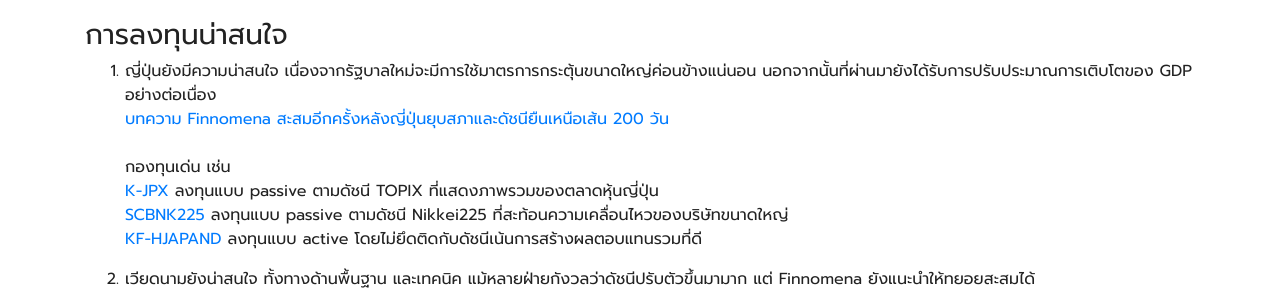
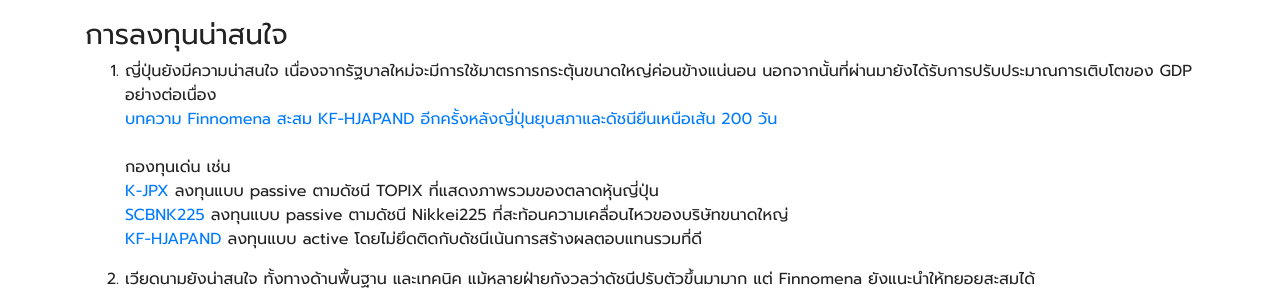
Before and after one commit to moneysart/moneysart.github.io, a Jekyll site: the page built from weekly/_posts/2021-10-24-summary.md, in a window 1280 px wide. Shown: the part 534-827 px from the top of the page. Built offline with Jekyll 4.4.1, drawn with Linux system fonts in a browser that asks for light colours; nearby versions of some CDN libraries.

Commit message:
edit text

```diff
--- a/weekly/_posts/2021-10-24-summary.md
+++ b/weekly/_posts/2021-10-24-summary.md
@@ -26,7 +26,7 @@ date: 2021-10-24
 ### การลงทุนน่าสนใจ
 
 1. ญี่ปุ่นยังมีความน่าสนใจ เนื่องจากรัฐบาลใหม่จะมีการใช้มาตรการกระตุ้นขนาดใหญ่ค่อนข้างแน่นอน นอกจากนั้นที่ผ่านมายังได้รับการปรับประมาณการเติบโตของ GDP อย่างต่อเนื่อง
-[บทความ Finnomena สะสมอีกครั้งหลังญี่ปุ่นยุบสภาและดัชนียืนเหนือเส้น 200 วัน](https://www.finnomena.com/finnomena-ic/long-term-tactical-call-kf-hjapand/)  <br><br>
+[บทความ Finnomena สะสม KF-HJAPAND อีกครั้งหลังญี่ปุ่นยุบสภาและดัชนียืนเหนือเส้น 200 วัน](https://www.finnomena.com/finnomena-ic/long-term-tactical-call-kf-hjapand/)  <br><br>
 กองทุนเด่น เช่น
 [K-JPX](https://www.finnomena.com/fund/K-JPX) ลงทุนแบบ passive ตามดัชนี TOPIX ที่แสดงภาพรวมของตลาดหุ้นญี่ปุ่น
 [SCBNK225](https://www.finnomena.com/fund/SCBNK225) ลงทุนแบบ passive ตามดัชนี Nikkei225 ที่สะท้อนความเคลื่อนไหวของบริษัทขนาดใหญ่
```
